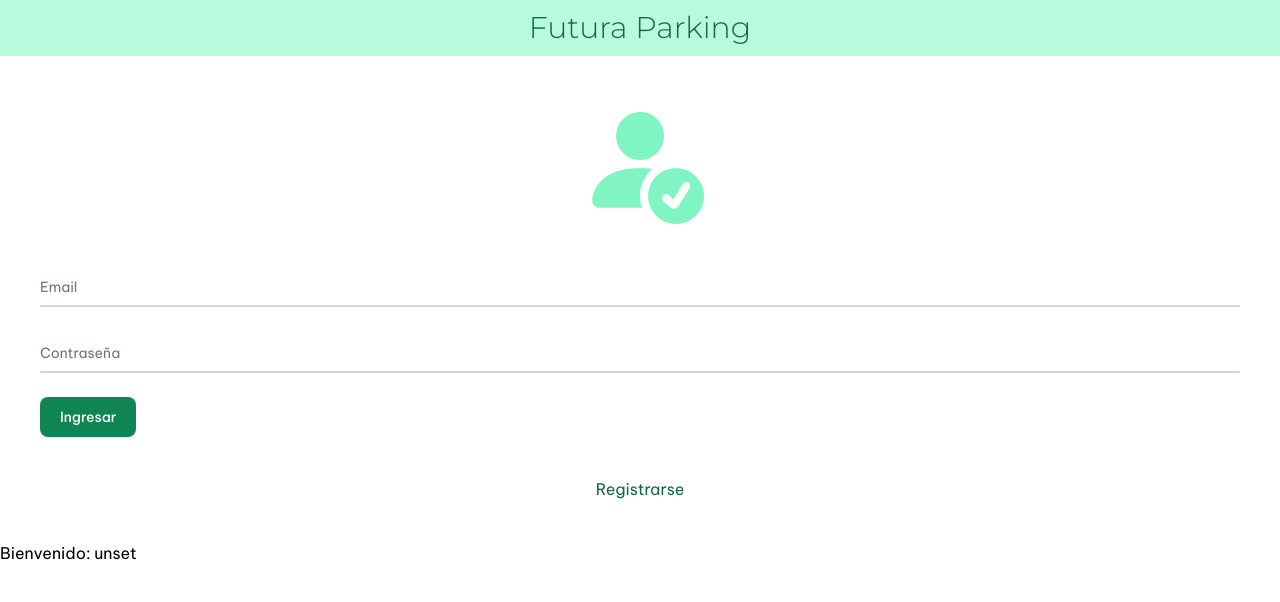
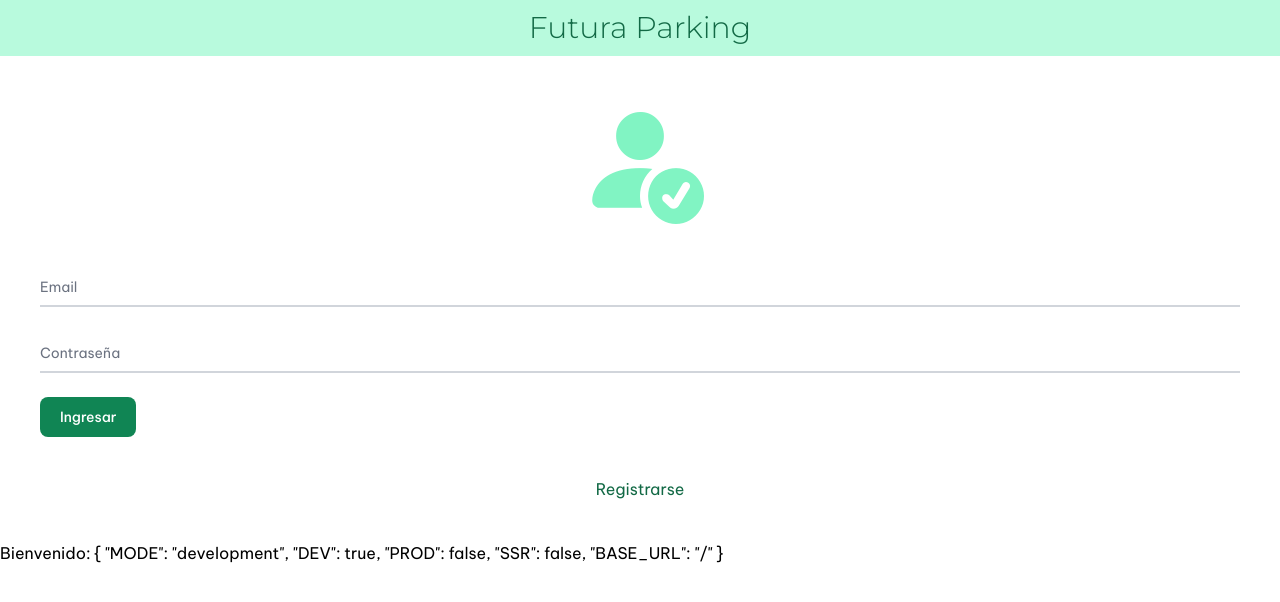
Before and after one commit to casasrodri/futura-parking-frontend, a Vue app: page /ingreso in a window 1280 px wide. Shown: the top 602 px of the page. Built offline with nearby package versions, Linux system fonts and the light colour scheme; no server answers.

Commit message:
todas las variables

```diff
--- a/src/views/usuarios/LoginView.vue
+++ b/src/views/usuarios/LoginView.vue
@@ -40,7 +40,7 @@
     <!-- {{ email }} -->
     <!-- {{ password }} -->
 
-    Bienvenido: {{ enviromentVar }}
+    Bienvenido: <span>{{ enviromentVar }}</span>
 </template>
 
 <script setup>
@@ -52,7 +52,7 @@ import localUser from '../../utils/localUser.js'
 import HeaderSesion from '../../components/HeaderSesion.vue'
 
 const router = useRouter()
-const enviromentVar = import.meta.env.VITE_BIENVENIDO
+const enviromentVar = import.meta.env
 const email = ref('')
 const password = ref('')
 
```
